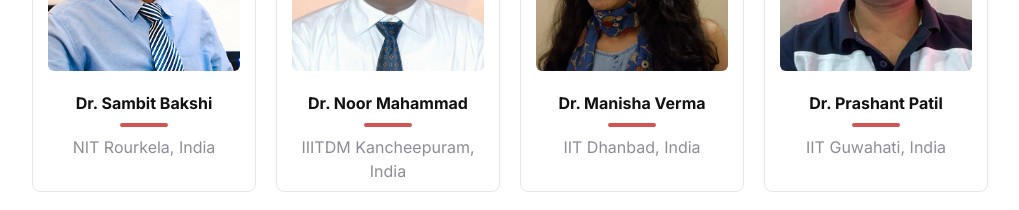
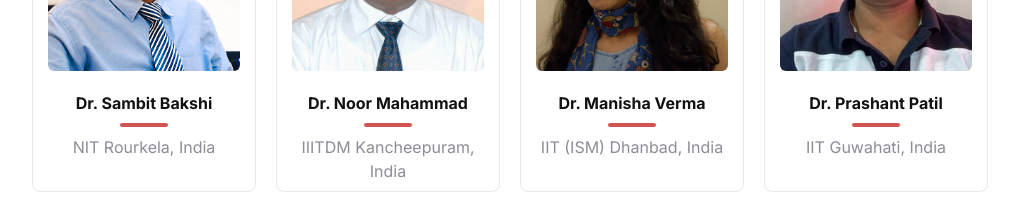
Before and after one commit to NSVEGUR/cvip-2024, a Next.js app: page /committee/organizing-committee in a window 1280 px wide. Shown: the part 4500-4710 px from the top of the page, without its empty margins (130-1149 px from the left). Built offline with nearby package versions, Linux system fonts and the light colour scheme.

Commit message:
NAupdated

```diff
--- a/src/app/committee/national-advisory-committee/data.ts
+++ b/src/app/committee/national-advisory-committee/data.ts
@@ -2,6 +2,7 @@ import type { ProfileCard } from "@/lib/types";
 import ProfAGRamakrishnan from "@images/people/ProfAGRamakrishnan.jpg";
 import gpanda from "@images/people/PandaSir.jpg";
 import guru from "@images/people/guru.jpg";
+import alok from "@images/people/alok.jpg";
 import dharmendra from "@images/people/dharmendra.jpg";
 import sanatanu from "@images/people/sanatanu.jpg";
 import rajeev from "@images/people/rajeev.jpg";
@@ -123,11 +124,23 @@ export const members: ProfileCard[] = [
     description: "IIT (BHU), Varanasi, India",
     href: "https://www.iitbhu.ac.in/dept/cse/people/rajeevcse",
   },
-
   {
     name: "Prof. Dharmendra Singh ",
     image: dharmendra,
     description: "IIT Roorkee, India",
     href: "https://www.iitr.ac.in/~ECE/Singh__Dharmendra",
   },
+
+  {
+    name: "Prof. D. S. Guru",
+    image: guru,
+    description: "Univeristy of Mysore, India",
+    href: "https://www.uni-mysore.ac.in/english-version/computer-science-0/faculty/dr-ds-guru",
+  },
+  {
+    name: "Dr. Bhardwaj Alok",
+    image: alok,
+    description: "IIT Roorkee, India",
+    href: "https://civil.iitr.ac.in/CE?Uid=alok.bhardwaj",
+  },
 ];
--- a/src/app/committee/organizing-committee/data.ts
+++ b/src/app/committee/organizing-committee/data.ts
@@ -254,7 +254,7 @@ export const members: {
     {
       name: "Dr. Manisha Verma",
       image: DrManishaVerma,
-      description: "IIT Dhanbad, India",
+      description: "IIT (ISM) Dhanbad, India",
       href: "https://sites.google.com/site/manishaverma89/",
     },
     {
```
Also changed, not shown: src/lib/images/people/alok.jpg (added).
